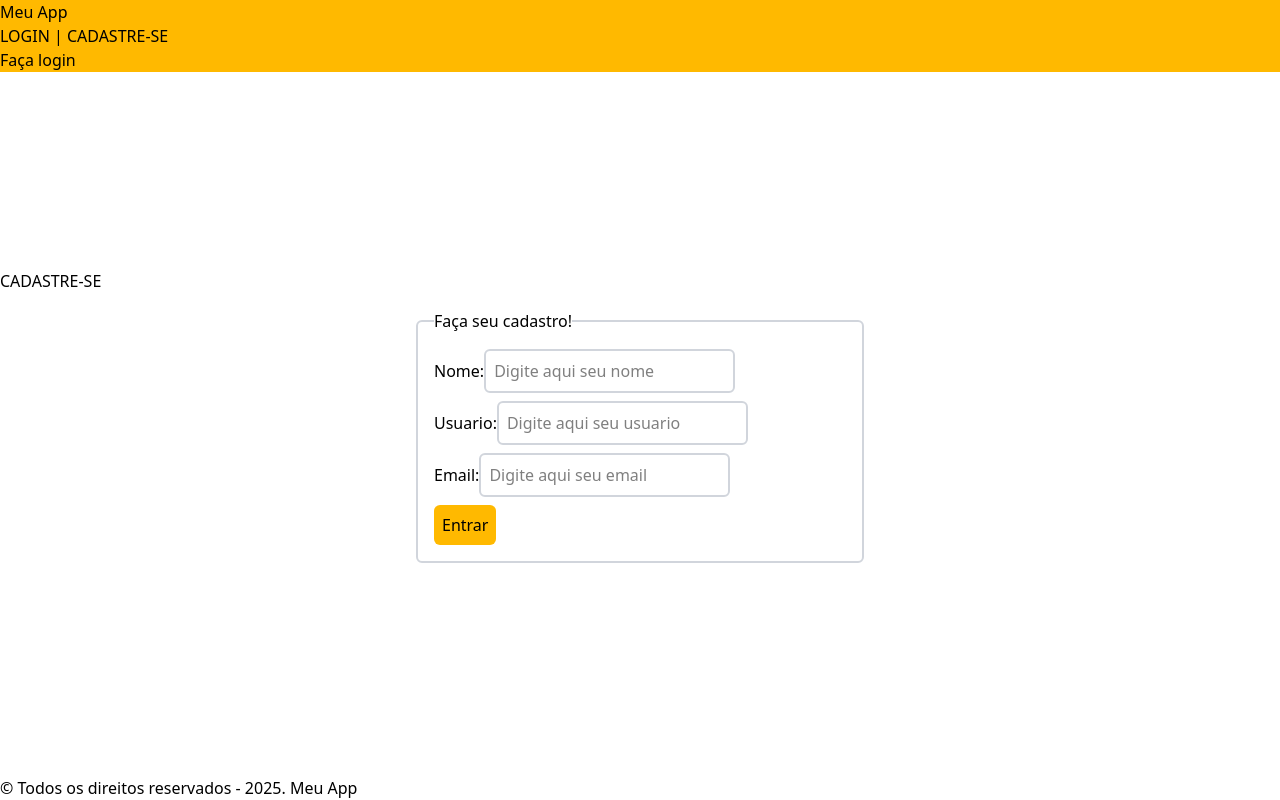
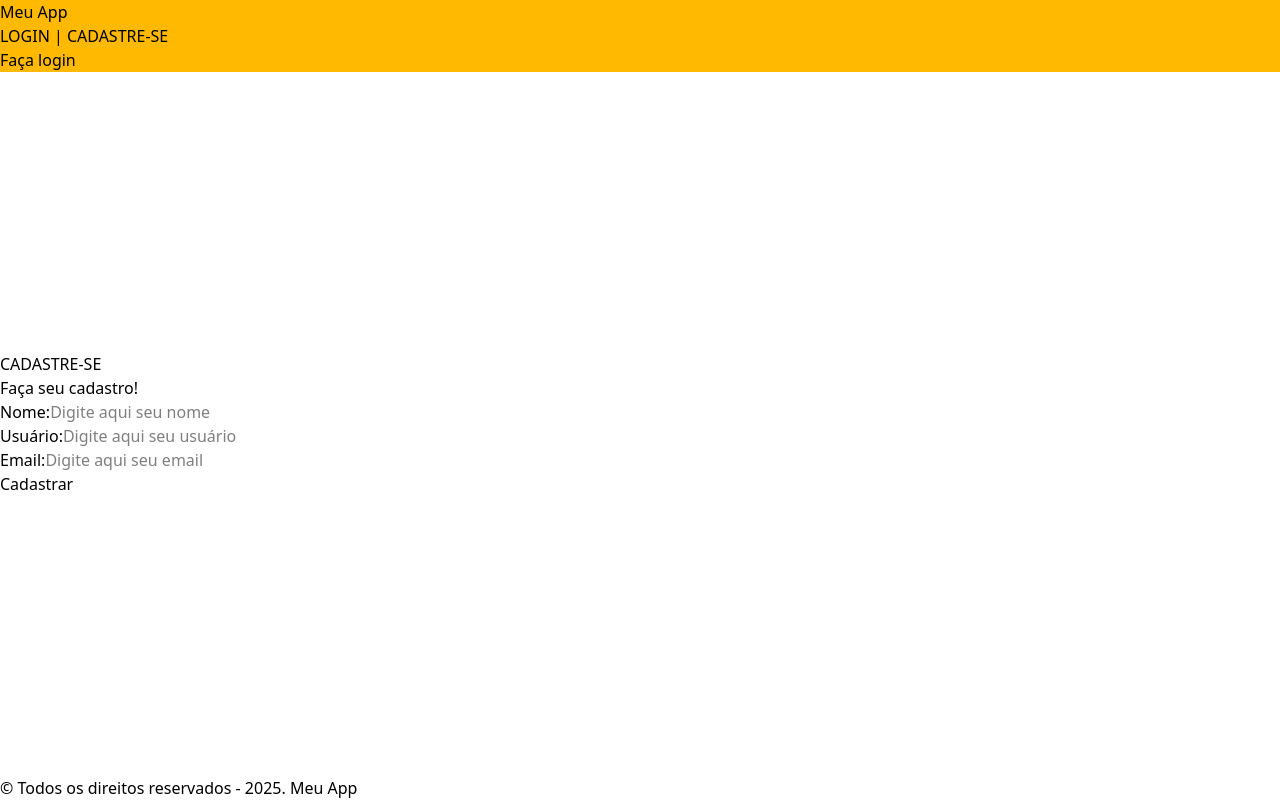
Before and after one commit to TeleAjudaChallenge/CP5-Front, a React (Vite) app in the folder cp5-front/: page /cadastro in a window 1280 px wide. Built offline with nearby package versions, Linux system fonts and the light colour scheme.

Commit message:
sistema de cadastro funcionando

```diff
--- a/cp5-front/db.json
+++ b/cp5-front/db.json
@@ -1,22 +1,28 @@
 {
   "usuarios": [
     {
-      "id": 1,
+      "id": "1",
       "nome": "Maria",
       "nomeUsuario": "Mariazinha",
       "email": "maria@email.com"
     },
     {
-      "id": 2,
+      "id": "2",
       "nome": "Roberta",
       "nomeUsuario": "Robertinha",
       "email": "roberta@email.com"
     },
     {
-      "id": 3,
+      "id": "3",
       "nome": "João",
       "nomeUsuario": "Joãozinho",
       "email": "joão@email.com"
+    },
+    {
+      "id": "7ac0",
+      "nome": "Maria Julia",
+      "nomeUsuario": "Majulinha",
+      "email": "maju@email.com"
     }
   ]
 }
--- a/cp5-front/src/routes/Cadastro/index.tsx
+++ b/cp5-front/src/routes/Cadastro/index.tsx
@@ -12,23 +12,39 @@ export default function Cadastro() {
 
   const navigate = useNavigate();
 
-   const {register,handleSubmit} = useForm<TipoUsuario>();
+  const {register, handleSubmit, formState: { errors, isSubmitting }, reset,} = useForm<TipoUsuario>();
 
 
 
- const onSubmit = async (data: TipoUsuario) => {
-        (
-          async () => {
-             await fetch(`${API_URL}/${id}`, {
-              method: "PUT",
-              headers: {
-                "Content-Type": "application/json",
-              },
-              body: JSON.stringify(data)
+ const onSubmit = async ({nome, nomeUsuario, email}: TipoUsuario) => {
+    try{
+      const checkResp = await fetch(`${API_URL}/usuarios?nomeUsuario=${encodeURIComponent(nomeUsuario)}&email=${encodeURIComponent(email)}`);
+      const existentes = await checkResp.json();
+      if (Array.isArray(existentes) && existentes.length > 0) {
+        alert("Já existe um usuário com esse nome de usuário e e-mail.");
+        return;
+      }
+
+      const createResp = await fetch(`${API_URL}/usuarios`, {
+        method: "POST",
+        headers: { "Content-Type": "application/json" },
+        body: JSON.stringify({ nome, nomeUsuario, email }),
       });
-             alert("Produto editado com sucesso!");
-             navigate("/produtos");
-          })();
+
+      if (!createResp.ok) {
+        alert("Não foi possível concluir o cadastro.");
+        return;
+      }
+
+      alert("Cadastro realizado com sucesso!");
+      reset();
+      navigate("/");
+    }catch(e){
+      alert("Erro ao conectar à API.");
+    }
+
+
+
 
  }
 
@@ -36,29 +52,63 @@ export default function Cadastro() {
     <main>
       <h1>CADASTRE-SE</h1>
 
-      <div>
-        <form onSubmit={handleSubmit(onSubmit)}>
-          <fieldset className="frmEditarProduto">
+      <form onSubmit={handleSubmit(onSubmit)} noValidate>
+        <fieldset>
           <legend>Faça seu cadastro!</legend>
+
           <div>
             <label htmlFor="nome">Nome:</label>
-              <input type="text" id="nome" placeholder="Digite aqui seu nome" {...register("nome")}/>
+            <input
+              id="nome"
+              type="text"
+              placeholder="Digite aqui seu nome"
+              {...register("nome", {
+                required: "Informe o nome.",
+                minLength: { value: 2, message: "Mínimo de 2 caracteres." },
+              })}
+              aria-invalid={!!errors.nome || undefined}
+            />
+            {errors.nome && <small>{errors.nome.message}</small>}
           </div>
+
           <div>
-              <label htmlFor="nomeUsuario">Usuario:</label>
-              <input type="text" id="nomeUsuario" placeholder="Digite aqui seu usuario" {...register("nomeUsuario")}/>
+            <label htmlFor="nomeUsuario">Usuário:</label>
+            <input
+              id="nomeUsuario"
+              type="text"
+              placeholder="Digite aqui seu usuário"
+              {...register("nomeUsuario", {
+                required: "Informe o usuário.",
+                minLength: { value: 3, message: "Mínimo de 3 caracteres." },
+              })}
+              aria-invalid={!!errors.nomeUsuario || undefined}
+            />
+            {errors.nomeUsuario && <small>{errors.nomeUsuario.message}</small>}
           </div>
+
           <div>
             <label htmlFor="email">Email:</label>
-              <input type="text" id="email" placeholder="Digite aqui seu email" {...register("email")}/>
+            <input
+              id="email"
+              type="email"
+              placeholder="Digite aqui seu email"
+              {...register("email", {
+                required: "Informe o email.",
+                pattern: {
+                  value: /\S+@\S+\.\S+/,
+                  message: "Email inválido.",
+                },
+              })}
+              aria-invalid={!!errors.email || undefined}
+            />
+            {errors.email && <small>{errors.email.message}</small>}
           </div>
-            <div>
-              <button type="submit">Entrar</button>
-            </div>
+
+          <button type="submit" disabled={isSubmitting}>
+            {isSubmitting ? "Cadastrando..." : "Cadastrar"}
+          </button>
         </fieldset>
       </form>
-      </div>
-
     </main>
   );
 }
```
Lines whose indentation alone changed are shown as unchanged.
